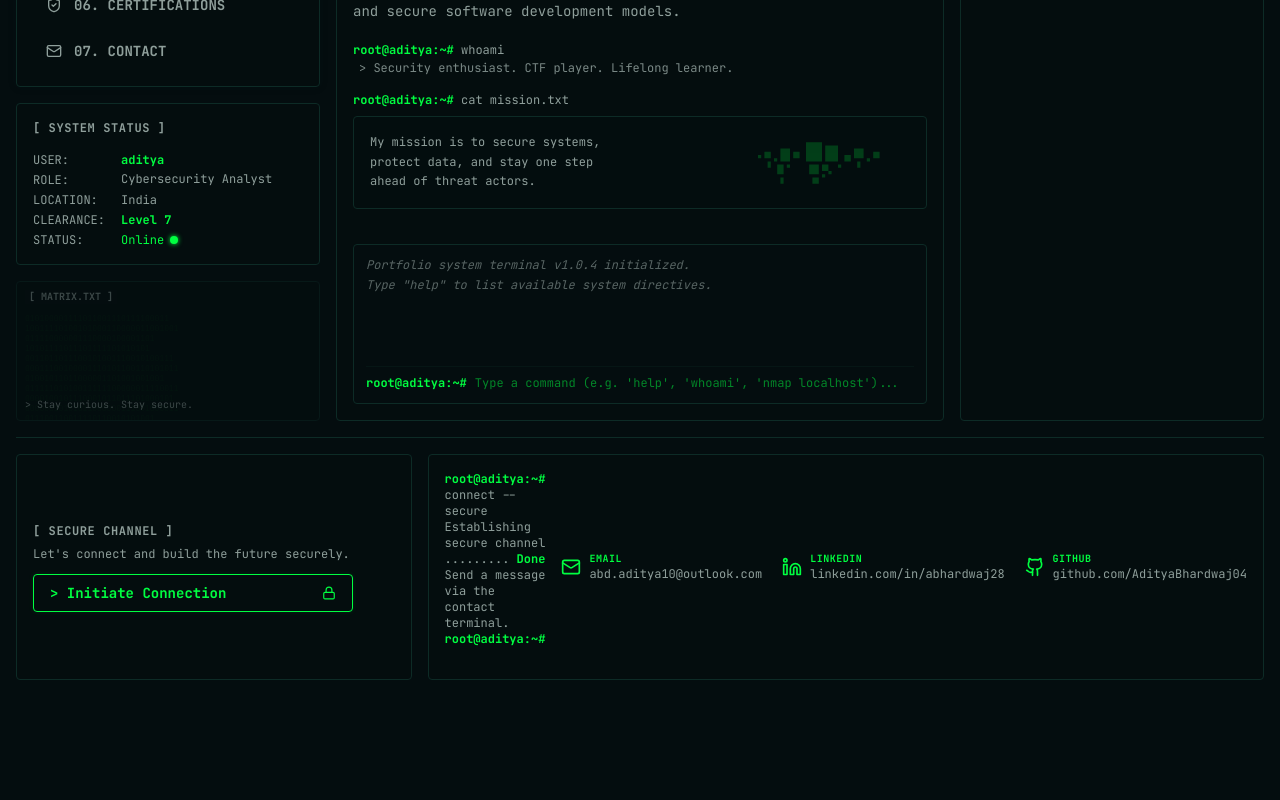
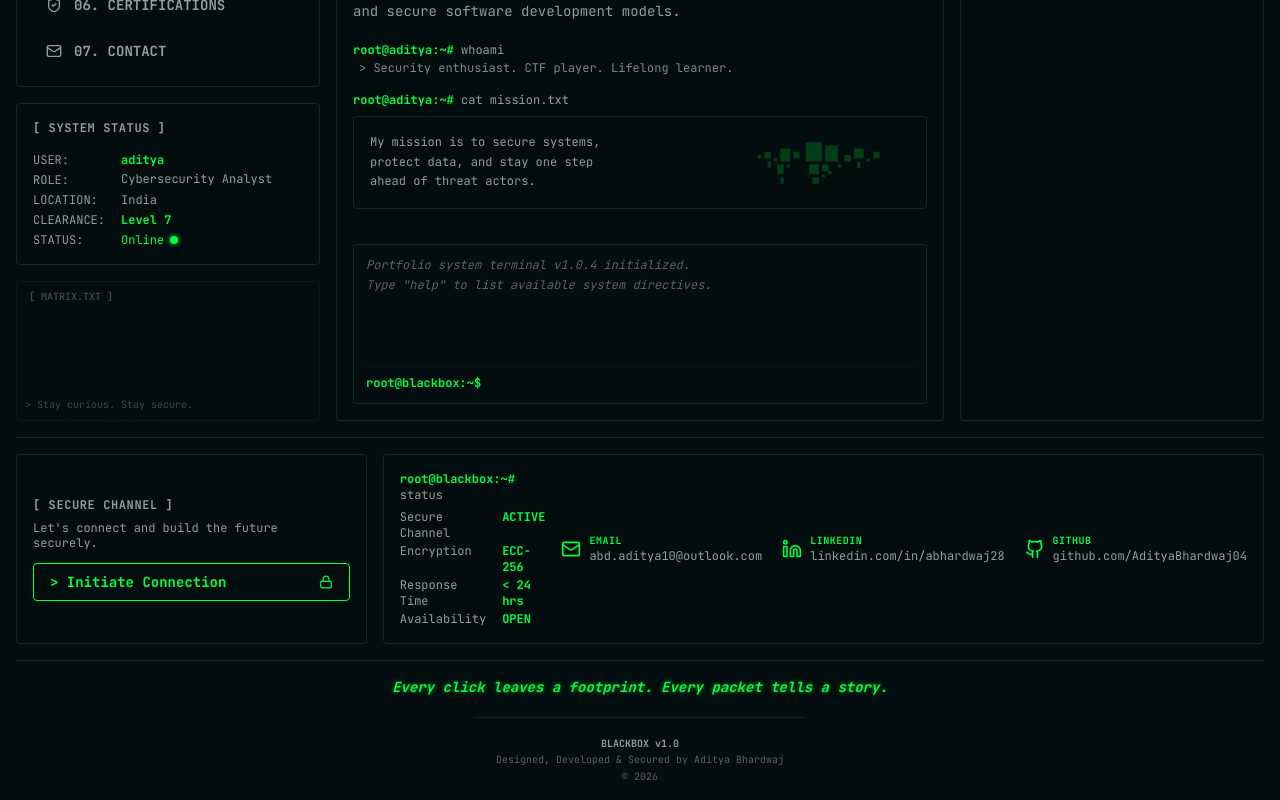
Before and after one commit to AdityaBhardwaj04/AdityaBhardwaj04.github.io, a React (Vite) app: page / in a window 1280 px wide. Shown: the part 356-1156 px from the top of the page. Before the commit the page ends 1052 px from the top, so only its background shows below. Built offline with nearby package versions, Linux system fonts and the light colour scheme.

Commit message:
release: BLACKBOX v1.1 UI polish

```diff
--- a/src/App.tsx
+++ b/src/App.tsx
@@ -16,6 +16,9 @@ import ProjectsTab from './components/ProjectsTab';
 import CtfTab from './components/CtfTab';
 import CertificationsTab from './components/CertificationsTab';
 import ContactTab from './components/ContactTab';
+
+const MATRIX_MESSAGE = `Wake up, Aditya.\n\nThe Matrix has you.\n\n...\n\nJust kidding.\n\nCuriosity is the first exploit.\n\n— BLACKBOX`;
+const MATRIX_DRIFT_POOL = ['GET', 'POST', 'SSH', 'JWT', 'CVE', '443', 'sudo', 'chmod', 'grep', 'curl', 'nmap', 'HTTP/1.1', 'root', 'SQL'];
 
 export default function App() {
   const [booted, setBooted] = useState<boolean>(false);
@@ -64,6 +67,39 @@ export default function App() {
     { text: 'Portfolio system terminal v1.0.4 initialized.', type: 'info' },
     { text: 'Type "help" to list available system directives.', type: 'info' }
   ]);
+  const terminalInputRef = useRef<HTMLInputElement>(null);
+
+  // MATRIX.TXT easter egg
+  type MatrixPhase = 'idle' | 'decrypting' | 'revealing' | 'done';
+  const [matrixPhase, setMatrixPhase] = useState<MatrixPhase>('idle');
+  const [matrixTypedLength, setMatrixTypedLength] = useState<number>(0);
+  const matrixTimersRef = useRef<ReturnType<typeof setTimeout>[]>([]);
+
+  const handleMatrixClick = () => {
+    if (matrixPhase !== 'idle') return;
+    setMatrixPhase('decrypting');
+    matrixTimersRef.current.push(setTimeout(() => setMatrixPhase('revealing'), 2500));
+  };
+
+  useEffect(() => {
+    if (matrixPhase !== 'revealing') return;
+    setMatrixTypedLength(0);
+    const interval = setInterval(() => {
+      setMatrixTypedLength(prev => {
+        if (prev >= MATRIX_MESSAGE.length) {
+          clearInterval(interval);
+          setMatrixPhase('done');
+          return prev;
+        }
+        return prev + 1;
+      });
+    }, 35);
+    return () => clearInterval(interval);
+  }, [matrixPhase]);
+
+  useEffect(() => {
+    return () => matrixTimersRef.current.forEach(clearTimeout);
+  }, []);
 
   const terminalBottomRef = useRef<HTMLDivElement>(null);
 
@@ -124,7 +160,7 @@ export default function App() {
     const args = command.split(' ');
     const baseCommand = args[0].toLowerCase();
 
-    setTerminalLines(prev => [...prev, { text: `root@aditya:~# ${command}`, type: 'input' }]);
+    setTerminalLines(prev => [...prev, { text: `root@blackbox:~$ ${command}`, type: 'input' }]);
 
     setTimeout(() => {
       switch (baseCommand) {
@@ -423,9 +459,17 @@ export default function App() {
             </div>
           </div>
 
-          {/* Simulated Active Matrix rain block */}
-          <div className="panel flex-grow relative overflow-hidden border-term-gray border opacity-40 hover:opacity-60 transition-opacity min-h-[140px]">
+          {/* MATRIX.TXT easter egg */}
+          <div
+            onClick={handleMatrixClick}
+            className={`panel flex-grow relative overflow-hidden border-term-gray border transition-opacity min-h-[140px] ${
+              matrixPhase === 'idle' ? 'opacity-40 hover:opacity-60 cursor-pointer' : 'opacity-100'
+            }`}
+          >
             <h2 className="text-term-lightgray mb-2 absolute top-2 left-2 bg-term-bg px-1 z-10 text-[10px] uppercase font-bold">[ MATRIX.TXT ]</h2>
+
+            {matrixPhase === 'idle' && (
+              <>
                 <div aria-hidden="true" className="absolute inset-0 pt-8 px-2 overflow-hidden text-[8px] leading-none text-term-darkgreen break-all opacity-40 font-mono">
                   {Array.from({ length: 15 }).map((_, i) => (
                     <div key={i} className="mb-0.5">
@@ -436,6 +480,35 @@ export default function App() {
                 <div className="absolute bottom-2 left-2 text-[10px] text-term-lightgray">
                   &gt; Stay curious. Stay secure.
                 </div>
+              </>
+            )}
+
+            {matrixPhase === 'decrypting' && (
+              <div className="absolute inset-0 pt-8 overflow-hidden">
+                {MATRIX_DRIFT_POOL.map((str, i) => (
+                  <span
+                    key={i}
+                    className="matrix-drift absolute text-[9px] font-mono text-term-green/40 select-none"
+                    style={{
+                      left: `${(i * 11 + 5) % 90}%`,
+                      animationDuration: `${2.2 + (i % 4) * 0.2}s`,
+                      animationDelay: `${(i % 5) * 0.15}s`,
+                    }}
+                  >
+                    {str}
+                  </span>
+                ))}
+              </div>
+            )}
+
+            {(matrixPhase === 'revealing' || matrixPhase === 'done') && (
+              <div className="absolute inset-0 p-3 flex items-center justify-center">
+                <pre className="text-term-green text-[10px] font-mono leading-relaxed whitespace-pre-wrap text-center">
+                  {MATRIX_MESSAGE.slice(0, matrixTypedLength)}
+                  {matrixPhase === 'revealing' && <span className="inline-block w-[6px] h-[11px] bg-term-green ml-0.5 animate-blink align-middle"></span>}
+                </pre>
+              </div>
+            )}
           </div>
         </aside>
 
@@ -495,7 +568,10 @@ export default function App() {
 
               {/* Interactive Local Terminal input box */}
               <div className="flex-grow flex flex-col justify-end">
-                <div className="border border-term-border rounded bg-term-bg p-3 flex flex-col font-mono text-xs min-h-[160px] max-h-[220px]">
+                <div
+                  className="border border-term-border rounded bg-term-bg p-3 flex flex-col font-mono text-xs min-h-[160px] max-h-[220px] cursor-text"
+                  onClick={() => terminalInputRef.current?.focus()}
+                >
                   <div className="overflow-y-auto flex-grow mb-2 space-y-1 pr-1 border-b border-term-border/30 pb-2">
                     {terminalLines.map((line, idx) => (
                       <div
@@ -520,14 +596,20 @@ export default function App() {
 
                   {/* Input form */}
                   <form onSubmit={handleTerminalSubmit} className="flex items-center gap-2">
-                    <span className="text-term-green font-bold select-none">root@aditya:~#</span>
+                    <span className="text-term-green font-bold select-none flex-shrink-0">root@blackbox:~$</span>
+                    <div className="relative flex-grow flex items-center min-w-0 font-mono text-xs">
+                      <span className="text-term-green whitespace-pre break-all">{terminalInput}</span>
+                      <span className="inline-block w-[6px] h-[13px] bg-term-green ml-0.5 animate-blink flex-shrink-0"></span>
                       <input
+                        ref={terminalInputRef}
                         type="text"
                         value={terminalInput}
                         onChange={(e) => setTerminalInput(e.target.value)}
-                      placeholder="Type a command (e.g. 'help', 'whoami', 'nmap localhost')..."
-                      className="bg-transparent text-term-green flex-grow outline-none caret-term-green font-mono text-xs focus:ring-0 focus:outline-none border-none p-0"
+                        autoComplete="off"
+                        spellCheck={false}
+                        className="absolute inset-0 w-full h-full bg-transparent text-transparent [caret-color:transparent] outline-none border-none p-0 font-mono text-xs"
                       />
+                    </div>
                   </form>
                 </div>
               </div>
@@ -676,8 +758,8 @@ export default function App() {
           <p className="text-term-lightgray text-xs leading-tight">Let's connect and build the future securely.</p>
           <button
             onClick={() => {
-              setActiveTab('contact');
-              addLogEntry('CONTACT', 'Contact terminal initialized.');
+              handleTabChange('contact');
+              window.scrollTo({ top: 0, behavior: 'smooth' });
             }}
             className="mt-1 border border-term-green text-term-green hover:bg-term-green hover:text-term-bg transition-all py-2 px-4 rounded flex items-center justify-between font-bold w-full max-w-xs group cursor-pointer shadow-[0_0_5px_rgba(0,255,65,0.1)]"
           >
@@ -688,11 +770,14 @@ export default function App() {
 
         {/* Contact Info Social Bar */}
         <div className="panel flex flex-col md:flex-row gap-4 items-start md:items-center justify-between">
-          <div className="text-term-lightgray text-xs flex-grow">
-            <div><span className="text-term-green font-bold">root@aditya:~#</span> connect --secure</div>
-            <div>Establishing secure channel ......... <span className="text-term-green font-bold">Done</span></div>
-            <div>Send a message via the contact terminal.</div>
-            <div><span className="text-term-green font-bold">root@aditya:~#</span> <span className="animate-blink bg-term-green w-1.5 h-3 inline-block align-middle"></span></div>
+          <div className="text-term-lightgray text-xs flex-grow font-mono">
+            <div><span className="text-term-green font-bold">root@blackbox:~#</span> status</div>
+            <div className="mt-1.5 grid grid-cols-[auto_1fr] gap-x-4 gap-y-0.5">
+              <span>Secure Channel</span><span className="text-term-green font-bold">ACTIVE</span>
+              <span>Encryption</span><span className="text-term-green font-bold">ECC-256</span>
+              <span>Response Time</span><span className="text-term-green font-bold">&lt; 24 hrs</span>
+              <span>Availability</span><span className="text-term-green font-bold">OPEN</span>
+            </div>
           </div>
 
           <div className="flex flex-col sm:flex-row gap-5">
@@ -738,6 +823,22 @@ export default function App() {
           </div>
         </div>
       </footer>
+
+      {/* Closing Statement */}
+      <div className={`mt-4 pt-4 border-t border-term-border flex flex-col items-center text-center gap-3 transition-opacity duration-500 ${booted ? 'opacity-100' : 'opacity-0'}`}>
+        <p className="text-term-green text-sm font-bold text-shadow-glow italic">
+          Every click leaves a footprint. Every packet tells a story.
+        </p>
+
+
+        <span className="text-term-border text-xs font-mono select-none">{'─'.repeat(46)}</span>
+
+        <div className="flex flex-col items-center gap-0.5 text-[10px]">
+          <span className="text-term-lightgray font-bold">BLACKBOX v1.0</span>
+          <span className="text-term-lightgray/60">Designed, Developed &amp; Secured by Aditya Bhardwaj</span>
+          <span className="text-term-lightgray/60">© 2026</span>
+        </div>
+      </div>
     </div>
     </LayoutGroup>
   );
--- a/src/index.css
+++ b/src/index.css
@@ -88,6 +88,20 @@ body {
   animation: log-slide-in 0.2s ease-out forwards;
 }
 
+@keyframes drift-down {
+  0%   { transform: translateY(-12px); opacity: 0; }
+  12%  { opacity: 0.4; }
+  88%  { opacity: 0.4; }
+  100% { transform: translateY(140px); opacity: 0; }
+}
+
+.matrix-drift {
+  animation-name: drift-down;
+  animation-timing-function: linear;
+  animation-fill-mode: forwards;
+  top: 0;
+}
+
 /* Main grid layout with animated workspace mode */
 .main-grid {
   display: grid;
```
Lines whose indentation alone changed are shown as unchanged.
